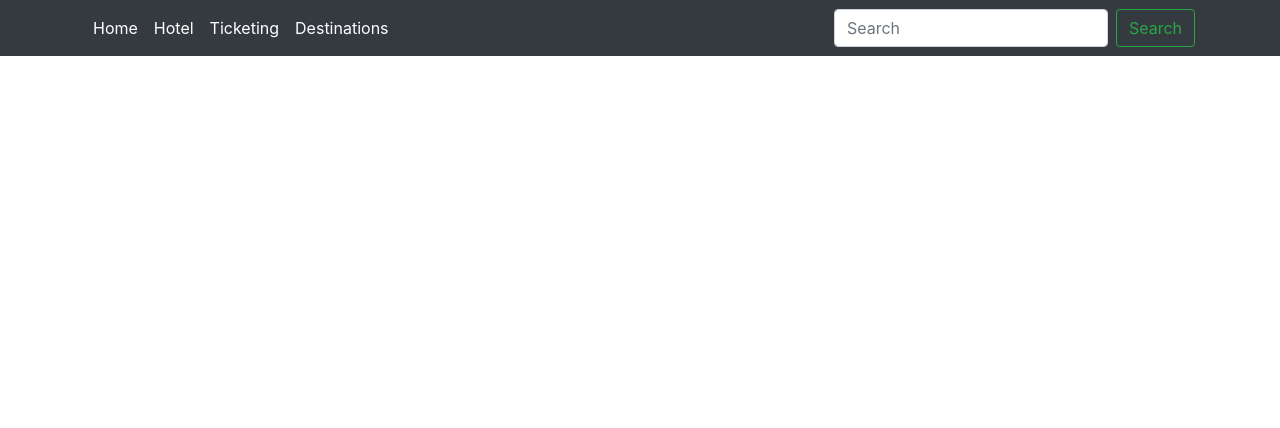
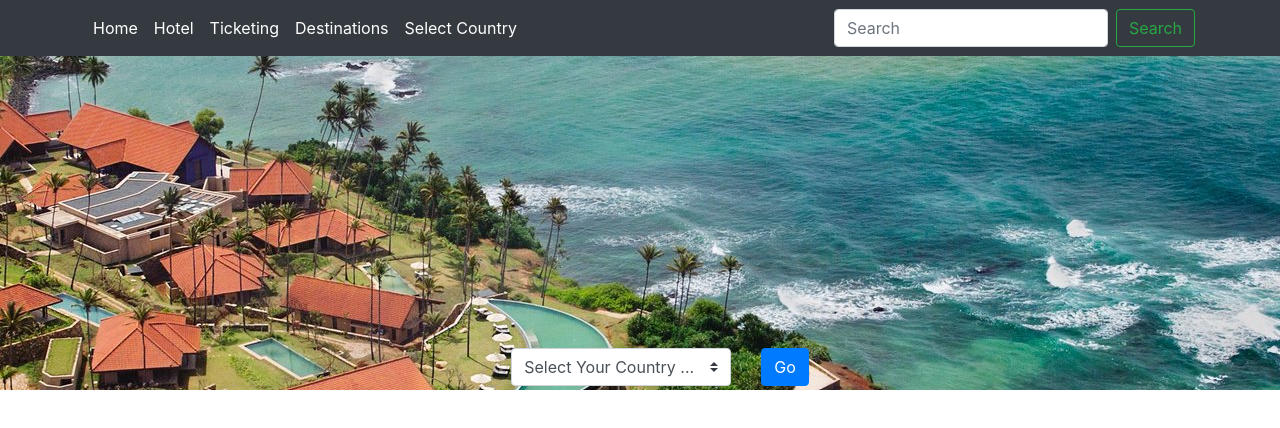
Before and after one commit to chamikaravinda/toureceylone, a React (Create React App) app: page /selectcountry in a window 1280 px wide. Shown: the top 428 px of the page. Built offline with nearby package versions, Linux system fonts and the light colour scheme.

Commit message:
bug fix of the select_country component

```diff
--- a/src/App.js
+++ b/src/App.js
@@ -1,10 +1,12 @@
 import React, {Component} from 'react';
 import './App.css';
+import {BrowserRouter as Router, Route, Link} from "react-router-dom";
 import 'bootstrap/dist/css/bootstrap.min.css';
 import HomeComponent from "./component/common_home.component.js"
 import AirTicketing from "./component/air_ticketing.component.js"
 import TravelDestination from "./component/travel_destinations.component.js"
-import {BrowserRouter as Router, Route, Link} from "react-router-dom";
+import SelectCountry from "./component/select_country.component"
+
 
 
 class App extends Component {
@@ -33,6 +35,10 @@ class App extends Component {
                                         <li className="nav-item active">
                                             <Link to="/destinations" className="nav-link">Destinations</Link>
                                         </li>
+
+                                        <li className="nav-item active">
+                                            <Link to="/selectcountry" className="nav-link">Select Country</Link>
+                                        </li>
                                     </ul>
 
                                     <form className="form-inline my-2 my-lg-0">
@@ -48,6 +54,7 @@ class App extends Component {
                     <Route path="/" exact component={HomeComponent}/>
                     <Route path="/airticket" component={AirTicketing}/>
                     <Route path="/destinations" component={TravelDestination}/>
+                    <Route path="/selectcountry" component={SelectCountry}/>
                 </div>
             </Router>
 
--- a/src/component/select_country.component.js
+++ b/src/component/select_country.component.js
@@ -0,0 +1,64 @@
+import React, {Component} from "react";
+import 'bootstrap/dist/css/bootstrap.min.css';
+import Background from "../img/Sri-Lanka-4K.jpg";
+
+var sectionStyle = {
+    width: "100%",
+    height: "100%",
+    backgroundImage: `url(${Background})`,
+    backgroundRepeat: "none",
+    backgroundPosition: "center",
+
+};
+
+var divOverlayStyle = {
+    zindex: "10",
+    backgroundColor: "rgba(0,0,0,0.5)"
+
+
+};
+
+
+export default class SelectCountry extends Component {
+    render() {
+        return (
+            <div style={sectionStyle}>
+                <div className="container">
+
+                    <br/><br/><br/><br/><br/><br/><br/><br/><br/><br/><br/><br/>
+                        <div className="col-md-6 offset-md-3 ">
+                            <form>
+                                <div className="form-row align-items-center ">
+                                    <div className="col-auto my-1 offset-md-3">
+
+                                        <select className="custom-select mr-sm-2" id="inlineFormCustomSelect">
+                                            <option selected>Select Your Country ...</option>
+                                            <option value="1">Sri Lanka</option>
+                                            <option value="2">Malayasiya</option>
+                                            <option value="3">Finland</option>
+                                            <option value="3">India</option>
+                                            <option value="3">Bangladesh</option>
+                                            <option value="3">Moldives</option>
+                                            <option value="3">Germen</option>
+                                            <option value="3">Spain</option>
+                                            <option value="3">Amarica</option>
+                                            <option value="3">England</option>
+
+                                        </select>
+                                    </div>
+                                    <div className="col-auto my-1">
+
+                                    </div>
+                                    <div className="col-auto my-1" style={{margin: 10}}>
+                                        <button type="submit" className="btn btn-primary">Go</button>
+                                    </div>
+                                </div>
+
+                            </form>
+                        </div>
+                </div>
+            </div>
+
+        )
+    }
+}
```
Also changed, not shown: src/img/beachwallapers.jpg (added), 1 other file (tests, documents, lock files or other folders).
